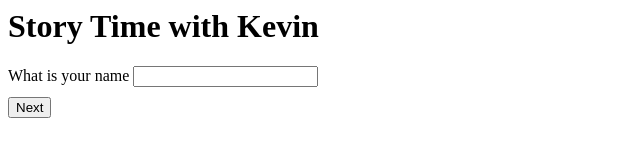
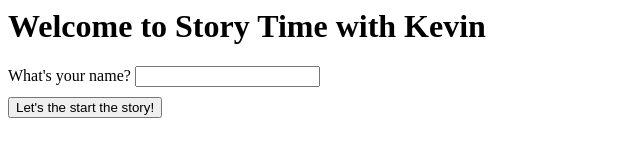
Before and after one commit to kevin578/story-time-with-kevin, a plain HTML site: page index.html in a window 1280 px wide. Shown: the whole page, without its empty margins (0-640 px from the left). Drawn offline with Linux system fonts and the light colour scheme.

Commit message:
added images

```diff
--- a/index.html
+++ b/index.html
@@ -6,6 +6,10 @@
 </head>
 <body>
     <div id = "content">
+      <h1>Welcome to Story Time with Kevin</h1>
+      <label for = "text-input">What's your name?</label>
+      <input id = "text-input"/>
+      <button id = "story-start">Let's the start the story!</button>
     </div>
 </body>
 </html>
--- a/main.js
+++ b/main.js
@@ -1,83 +1,82 @@
-var variables = {
-  name: "",
-}
-
-var story = {
-  currentScene: "intro",
-  intro: {
-    title: 'Story Time with Kevin',
-    story: "",
-    choices: [{
-      type: 'text',
-      value: 'What is your name',
-      buttonText: 'Start your adventure',
-      variableToSet: 'name'
-    }],
-    defaultDestination: 'attack'
-  },
+var story;
+function getStory(name) {
+  return {
+    currentScene: "attack",
     attack: {
       title: 'Chapter one',
-    story: `Once upon a time, the village of Onionland lived in peace. Until one day, it was attacked by the evil King Bishop. The Mayor of Onionland, said there's only one person who can save us, our hero ${variables.name}.`,
+      story: `Once upon a time, the village of Cute Puppistan lived in peace. Until one day, it was attacked by Avarice the Angry Aardvark. The Premier of Cute Puppistan, said there's only one person who can save us ${name}`,
       choices: [
         {
-      type: 'radio',
         value: "Yes, I'm ready to accept!",
         destination: 'battle'
         },
         {
-      type: 'radio',
         value: "Meh, think I'd rather just play video games instead.",
         destination: 'goHome'
         }
       ]
     },
     battle: {
-    title: 'The epic battle for Onionland!',
-    story: `It's King Bishop, he looks pretty scary...`,
+      title: 'The epic battle for Cute Puppistan!',
+      story: `It's Avarice the Angry Aardvark, he looks pretty scary...`,
       choices: [
         {
-      type: 'radio',
         value: "Attack him with a sword.",
         destination: 'sword'
         },
         {
-      type: 'radio',
         value: "Attack him with a candlestick.",
         destination: 'candleStick'
         }
       ]
     },
     sword: {
-    title: "You've saved Onionlnad!",
-    story: "King Bishop is defeated and Onionland is safe!!!! You're so popular now.",
-    defaultDestination: "intro",
+      title: "You've saved us!",
+      story: "Avarice the Angry Aardvark is defeated and Cute Puppistan is safe!!!! You're, like, so popular now.",
+      defaultDestination: "attack",
     },
     candleStick: {
       title: "A candlestick, seriously?",
-    story: "That's not even a real weapon. King Bishop easily defeated you. I really just don't understand why you would pick a candlestick over a sword.",
-    defaultDestination: "intro"
+      story: "That's not even a real weapon. Avarice the Angry Aardvark easily defeated you. I really just don't understand why you would pick a candlestick over a sword.",
+      image: "candlestick.png",
+      defaultDestination: "attack"
     },
     goHome: {
       title: "Back at home!",
       story: "Yes, you're back in comfort of your own home. Don't worry about it, someone else took care of the problem. No need to at all to feel guilty...",
-    defaultDestination: 'intro',
+      image: "video_game.png",
+      defaultDestination: 'attack',
       buttonText: "Let's try this again"
+    }
   }
 }
 
 document.addEventListener('DOMContentLoaded', function() {
+  var button = document.querySelector('#story-start')
+  button.addEventListener('click', function() {
+    var name = document.querySelector("#text-input").value
+    story = getStory(name);
     renderScene();
+  })
+
 });
 
 function renderScene() {
   var content = document.querySelector('#content');
-
+  var image = "";
+  if (story[story.currentScene].image) {
+    image = `<img id = "story_image" />`
+  }
   content.innerHTML = `
     <h1>${story[story.currentScene].title}</h1>
     <p>${story[story.currentScene].story}</p>
+    ${image}
     ${setInputs(story[story.currentScene].choices)}
     <button id = "submitButton">Next</button>
     `
+  if (story[story.currentScene].image) {
+    document.querySelector("#story_image").src = "img/" + story[story.currentScene].image;
+  }
   var button = document.querySelector("#submitButton");
   button.addEventListener("click", function() {
     getInputs();
@@ -87,15 +86,10 @@ function renderScene() {
 function getInputs() {
   inputs = document.querySelectorAll("input");
   for (var i = 0; i < inputs.length; i++) {
-    var input = inputs[i];
-    if (input.type == "text") {
-      variables[input.getAttribute("data-variable-to-set")] = input.value;
-    } else {
-      if (input.checked) {
-        story.currentScene = input.getAttribute("data-destination");
+      if (inputs[i].checked) {
+        story.currentScene = inputs[i].getAttribute("data-destination");
         renderScene();
         return;
-      }
       }
     }
   story.currentScene = story[story.currentScene].defaultDestination;
@@ -106,21 +100,15 @@ function setInputs(choices) {
   if (!choices) {
     return "";
   }
-  var input = '';
+  var input = "";
   for (var i = 0; i < choices.length; i++) {
-    var choice = choices[i];
-    if (choice.type == 'text') {
-      inputChild = `
-        <label for = "${choice.type}-${i}">${choice.value}</label>
-        <input data-variable-to-set = ${choice.variableToSet}  id = "${choice.type}-${i}" type = '${choice.type}' />
-      `
-    } else {
-      inputChild = `
-        <input data-destination = ${choice.destination} id = "${choice.type}-${i}" type = '${choice.type}' name = '${choice.type}-group' />
-        <label for = "${choice.type}-${i}">${choice.value}</label>
+    input += `
+      <div>
+      <input data-destination = ${choices[i].destination} id = "${choices[i].type}-${i}" type = 'radio' name = '${choices[i].type}-group' />
+      <label for = "${choices[i].type}-${i}">${choices[i].value}</label>
+      </div>
     `
     }
-    input = input + `<div id = "inputs"> ${inputChild} </div>`;
+
+  return  `<div id = "inputs"> ${input}</div>`;;
 }
-  return input;
-}
--- a/style.css
+++ b/style.css
@@ -2,3 +2,7 @@ button {
   display: block;
   margin-top: 10px;
 }
+
+img {
+  width: 500px;
+}
```
Also changed, not shown: img/attack.png (added), img/candlestick.png (added), img/video_game.png (added), 1 other file. Lines whose indentation alone changed are shown as unchanged.
